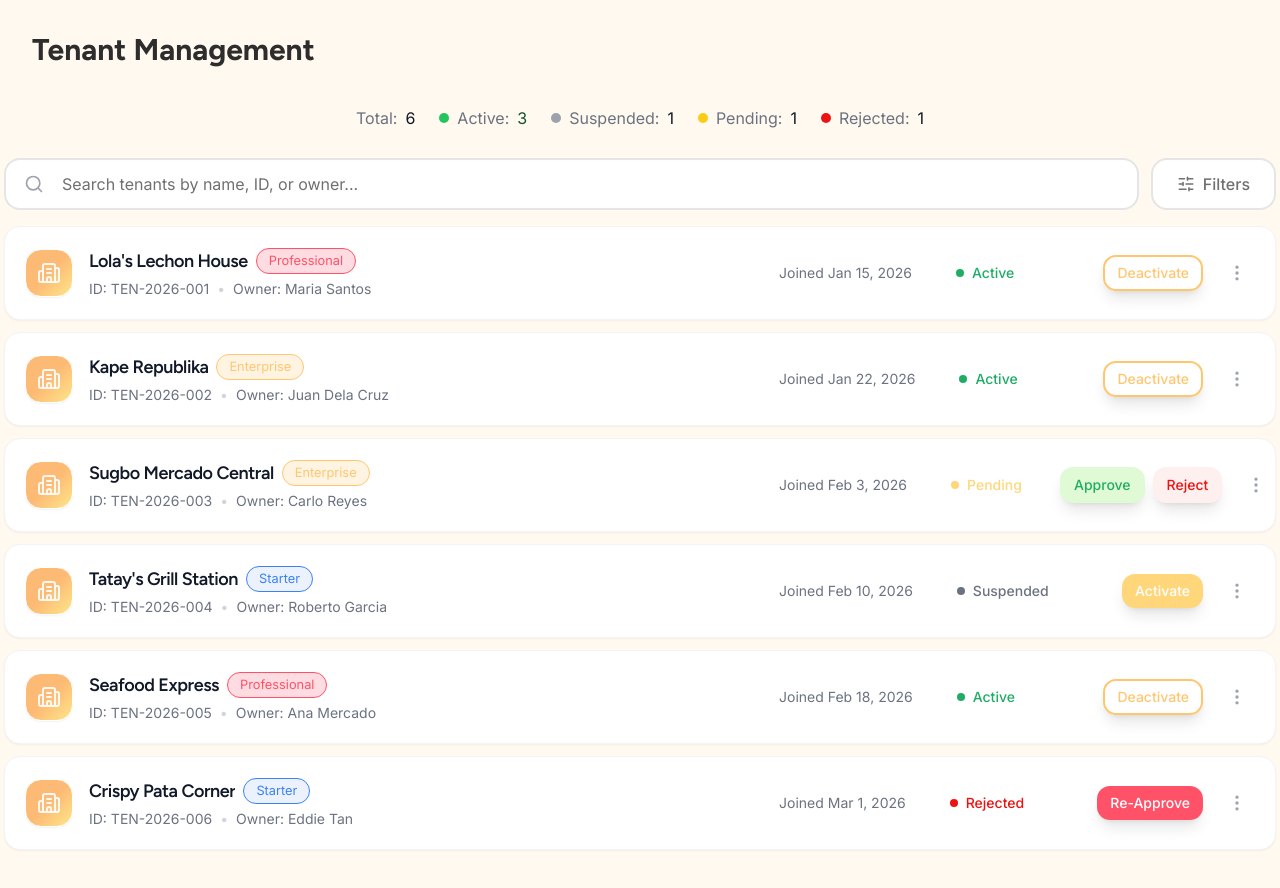
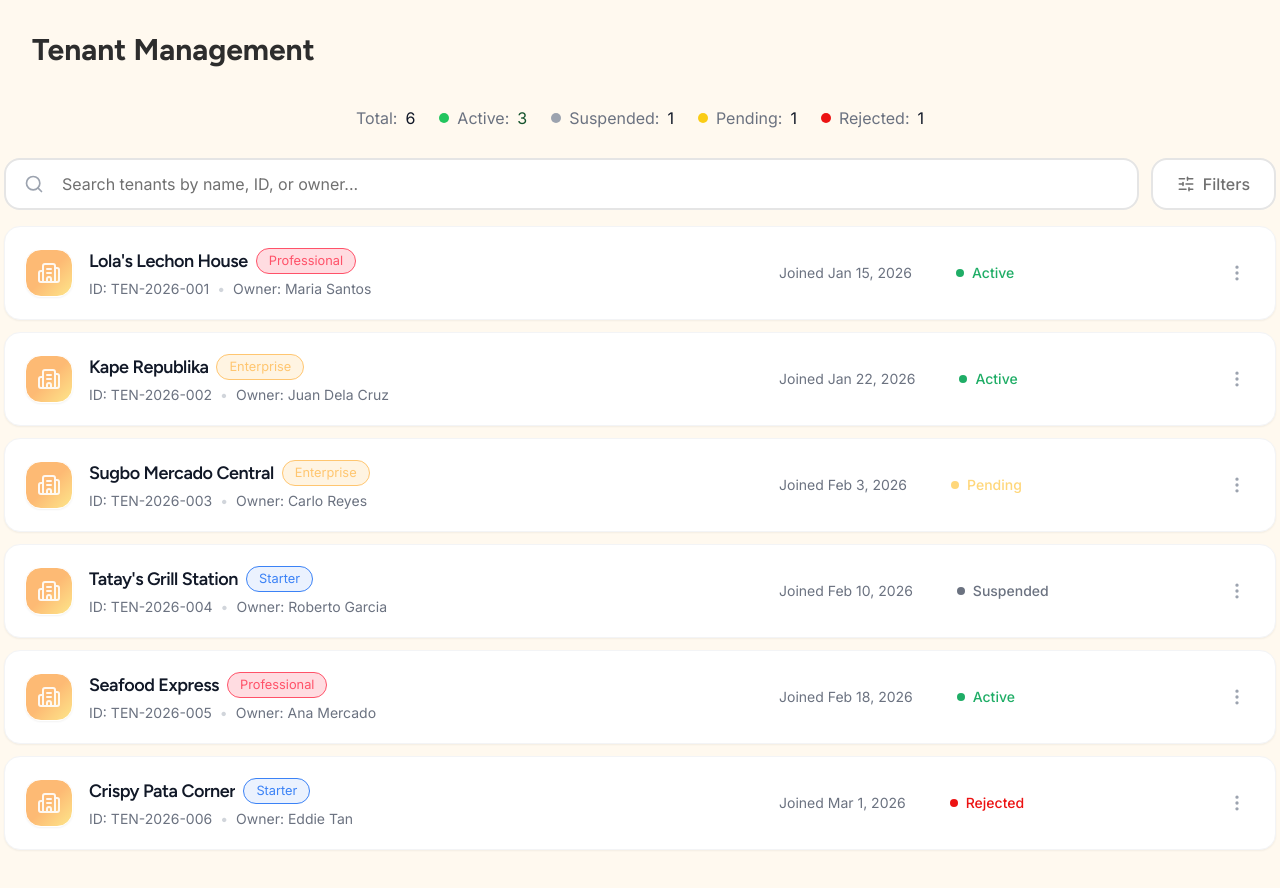
Before and after one commit to ShanRaboy11/Qios, a Next.js app: page /admin/tenants in a window 1280 px wide. Shown: the top 888 px of the page. Built offline with nearby package versions, Linux system fonts and the light colour scheme.

Commit message:
style: ui things - Macatual

```diff
--- a/src/app/(admin)/admin/dashboard/page.tsx
+++ b/src/app/(admin)/admin/dashboard/page.tsx
@@ -9,6 +9,7 @@ import TenantManagement from "@/components/organisms/TenantManagement";
 import { SystemActivity } from "@/components/organisms/SystemActivity";
 import { Footer } from "@/components/organisms/footer";
 import { Navbar } from "@/components/organisms/navbar";
+import { LogOut } from "lucide-react";
 
 import { motion, AnimatePresence } from "framer-motion";
 
@@ -97,7 +98,7 @@ export default function AdminDashboardPage() {
           />
         </div>
       </div>
-      <div className="max-w-[1440px] mx-auto flex flex-col p-4 md:p-8 lg:p-12 mt-28 relative z-[100]">
+      <div className="max-w-[1440px] mx-auto flex flex-col p-4 md:p-8 lg:p-12 mt-28 relative z-[90]">
         <AnimatePresence mode="wait">
           {isTransitioning ? (
             <motion.div
@@ -217,10 +218,18 @@ export default function AdminDashboardPage() {
                   </p>
                 </div>
               </div>
-              <div className="flex items-center justify-center h-[400px] bg-white rounded-[24px] shadow-sm">
-                <h2 className="text-2xl font-bold text-text-primary">
-                  Coming Soon
-                </h2>
+              <div className="flex flex-col h-[400px] bg-white rounded-[24px] shadow-sm relative p-6 sm:p-8">
+                <div className="flex-1 flex items-center justify-center">
+                  <h2 className="text-2xl font-bold text-text-primary">
+                    Coming Soon
+                  </h2>
+                </div>
+                <div className="flex justify-end mt-auto">
+                  <button className="flex items-center gap-2 px-6 py-3 bg-red-50 text-red-600 rounded-xl hover:bg-red-100 transition-colors font-semibold">
+                    <LogOut className="w-5 h-5" />
+                    Logout
+                  </button>
+                </div>
               </div>
             </motion.div>
           ) : (
@@ -245,6 +254,9 @@ export default function AdminDashboardPage() {
           )}
         </AnimatePresence>
       </div>
+      <div className="relative bottom-0 inset-x-0 h-40 bg-gradient-to-t from-white via-white/50 to-transparent z-[2] pointer-events-none" />
+
+      <Footer hideSocials />
     </div>
   );
 }
--- a/src/components/molecules/AdminKPICard.tsx
+++ b/src/components/molecules/AdminKPICard.tsx
@@ -67,7 +67,7 @@ export const AdminKPICard = ({
 
       <div className="flex justify-between items-end mt-4">
         <div className="flex flex-col">
-          <span className="text-[28px] font-bold text-[#2D2D2D] leading-none">
+          <span className="text-[20px] md:text-[28px] font-bold text-[#2D2D2D] leading-none">
             {value}
           </span>
           <span className="text-[16px] text-text-secondary font-figtree mt-1">
--- a/src/components/organisms/TenantManagement.tsx
+++ b/src/components/organisms/TenantManagement.tsx
@@ -330,6 +330,21 @@ function TenantCard({
   onAction: (action: ActionType) => void;
   disableActions: boolean;
 }) {
+  const [menuOpen, setMenuOpen] = useState(false);
+  const menuRef = useRef<HTMLDivElement>(null);
+
+  useEffect(() => {
+    const handleClickOutside = (event: MouseEvent) => {
+      if (menuRef.current && !menuRef.current.contains(event.target as Node)) {
+        setMenuOpen(false);
+      }
+    };
+    if (menuOpen) {
+      document.addEventListener("mousedown", handleClickOutside);
+    }
+    return () => document.removeEventListener("mousedown", handleClickOutside);
+  }, [menuOpen]);
+
   return (
     <div className="bg-white p-4 sm:p-5 rounded-2xl border border-gray-100 shadow-sm flex flex-col md:flex-row md:items-center gap-4 transition-all hover:border-orange-100">
       <div className="flex items-start md:items-center gap-4 md:w-[60%] shrink-0">
@@ -365,7 +380,7 @@ function TenantCard({
         </div>
       </div>
 
-      <div className="flex flex-col sm:flex-row items-stretch sm:items-center md:flex-1 justify-between gap-3 md:gap-6 border-t border-gray-50 pt-3 md:pt-0 md:border-none">
+      <div className="flex flex-row items-center justify-between w-full md:w-auto md:flex-1 gap-3 md:gap-6 border-t border-gray-50 pt-3 md:pt-0 md:border-none mt-2 md:mt-0">
         <span className="hidden lg:block text-gray-500 text-sm font-normal shrink-0 mr-[20px]">
           Joined {tenant.joined}
         </span>
@@ -395,65 +410,67 @@ function TenantCard({
         </div>
 
         <div className="flex flex-wrap sm:flex-nowrap items-center gap-2 shrink-0 md:ml-auto">
+          <div className="relative" ref={menuRef}>
+            <button
+              onClick={() => setMenuOpen(!menuOpen)}
+              className="flex p-2 hover:bg-gray-50 rounded-lg text-gray-400 transition-colors"
+            >
+              <MoreVertical className="w-5 h-5" />
+            </button>
+
+            {menuOpen && (
+              <div className="absolute right-0 top-[110%] w-40 bg-white border border-gray-100 shadow-lg rounded-xl overflow-hidden z-10 py-1">
                 {tenant.status === "Pending" && (
                   <>
-              <Button
-                onClick={() => onAction("approve")}
+                    <button
+                      onClick={() => { onAction("approve"); setMenuOpen(false); }}
                       disabled={disableActions}
-                variant="approve"
-                shape="pill"
-                size="sm"
+                      className="w-full text-left px-4 py-2 text-sm text-[#22C55E] hover:bg-green-50 disabled:opacity-50 transition-colors"
                     >
                       Approve
-              </Button>
-              <Button
-                onClick={() => onAction("reject")}
+                    </button>
+                    <button
+                      onClick={() => { onAction("reject"); setMenuOpen(false); }}
                       disabled={disableActions}
-                variant="warning"
-                shape="pill"
-                size="sm"
+                      className="w-full text-left px-4 py-2 text-sm text-warning-primary hover:bg-red-50 disabled:opacity-50 transition-colors"
                     >
                       Reject
-              </Button>
+                    </button>
                   </>
                 )}
 
                 {tenant.status === "Rejected" && (
-            <Button
-              onClick={() => onAction("reapprove")}
+                  <button
+                    onClick={() => { onAction("reapprove"); setMenuOpen(false); }}
                     disabled={disableActions}
-              variant="accent"
-              size="sm"
+                    className="w-full text-left px-4 py-2 text-sm text-brand-secondary hover:bg-orange-50 disabled:opacity-50 transition-colors"
                   >
                     Re-Approve
-            </Button>
+                  </button>
                 )}
 
                 {tenant.status === "Active" && (
-            <Button
-              onClick={() => onAction("deactivate")}
+                  <button
+                    onClick={() => { onAction("deactivate"); setMenuOpen(false); }}
                     disabled={disableActions}
-              variant="outline"
-              size="sm"
+                    className="w-full text-left px-4 py-2 text-sm text-warning-primary hover:bg-red-50 disabled:opacity-50 transition-colors"
                   >
                     Deactivate
-            </Button>
+                  </button>
                 )}
 
                 {tenant.status === "Suspended" && (
-            <Button
-              onClick={() => onAction("activate")}
+                  <button
+                    onClick={() => { onAction("activate"); setMenuOpen(false); }}
                     disabled={disableActions}
-              variant="primary"
-              size="sm"
+                    className="w-full text-left px-4 py-2 text-sm text-[#22C55E] hover:bg-green-50 disabled:opacity-50 transition-colors"
                   >
                     Activate
-            </Button>
+                  </button>
                 )}
-
-          <button className="hidden sm:flex p-2 hover:bg-gray-50 rounded-lg text-gray-400 transition-colors ml-2">
-            <MoreVertical className="w-5 h-5" />
-          </button>
+              </div>
+            )}
+          </div>
         </div>
       </div>
     </div>
--- a/src/components/organisms/footer.tsx
+++ b/src/components/organisms/footer.tsx
@@ -3,7 +3,11 @@
 import React from "react";
 import { cn } from "@/lib/utils";
 
-export const Footer = () => {
+interface FooterProps {
+  hideSocials?: boolean;
+}
+
+export const Footer = ({ hideSocials }: FooterProps) => {
   return (
     <footer
       className="relative w-full max-w-full overflow-hidden bg-white transition-all duration-300
@@ -54,6 +58,7 @@ export const Footer = () => {
           "xl:justify-between xl:items-end",
         )}
       >
+        {!hideSocials && (
           <div className="flex flex-col items-center md:items-end gap-6 mt-4 shrink-0">
             <h2
               className="text-text-primary font-figtree whitespace-nowrap"
@@ -144,9 +149,10 @@ export const Footer = () => {
               </a>
             </div>
           </div>
+        )}
 
         <div
-          className="text-text-primary font-inter shrink-0 text-center md:text-right mt-6 md:mt-0"
+          className="text-text-primary font-inter shrink-0 text-center md:text-right mt-6 md:mt-auto"
           style={{
             fontSize: "20px",
             fontWeight: 400,
```
Lines whose indentation alone changed are shown as unchanged.
